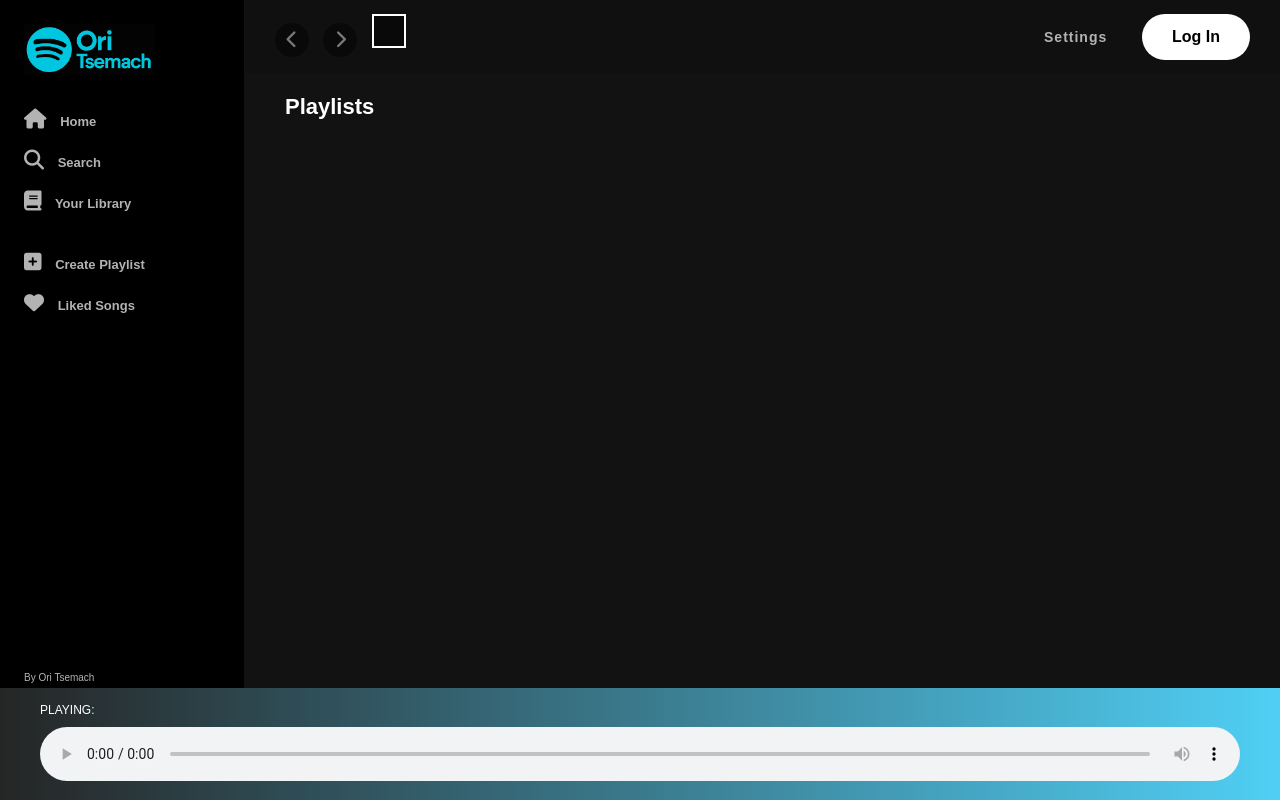
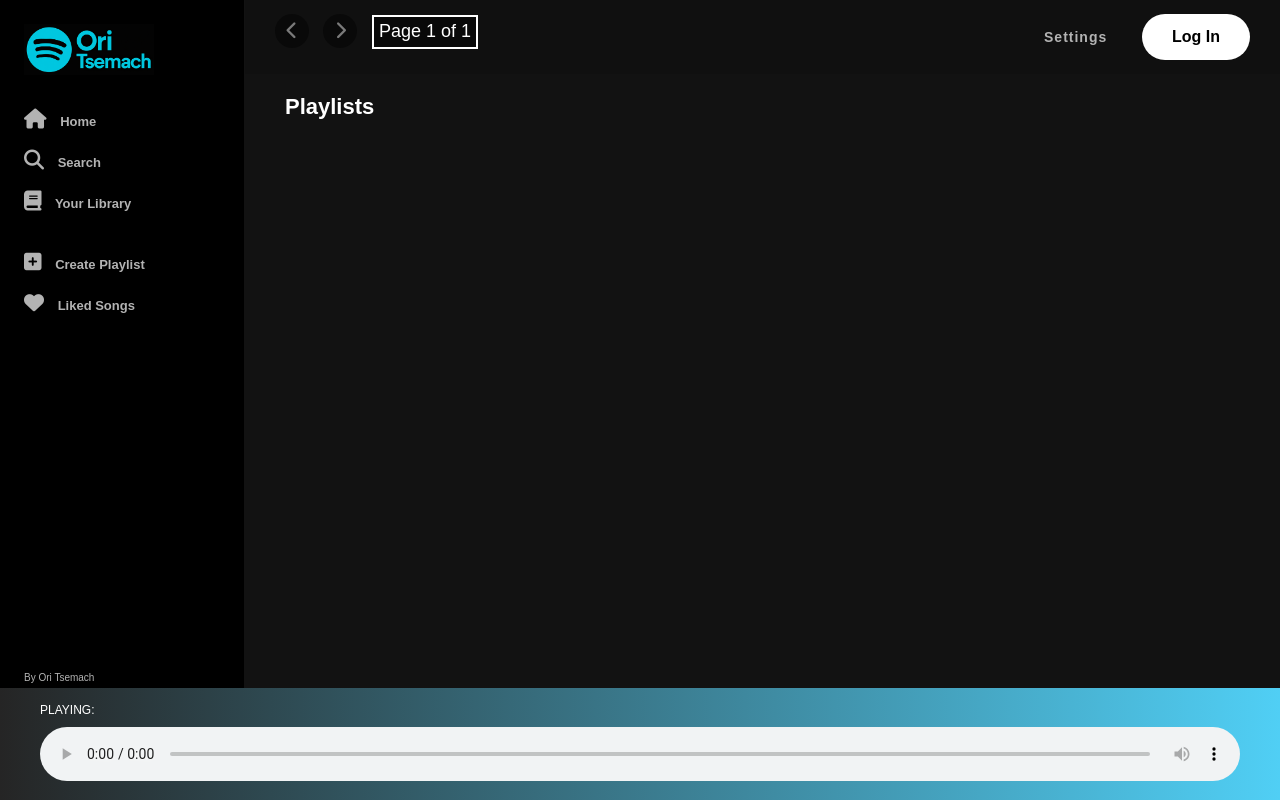
Before and after one commit to orizem/FastAPI-Cloud-Audio-Player, a FastAPI app: template app/templates/index.html in a window 1280 px wide. Run offline with FastAPI, Linux system fonts and the light colour scheme; the template is opened without the code that fills it, so the values that code supplies are empty; some libraries are stand-ins or nearby versions.

Commit message:
dom rendering instead or reload routes

```diff
--- a/app/main.py
+++ b/app/main.py
@@ -21,9 +21,22 @@
 templates = Jinja2Templates(directory="app/templates")
 
 
+@app.get("/app")
+async def index(request: Request):
+    return templates.TemplateResponse(
+        "index.html",
+        {
+            "request": request,
+            "audio_files": [],
+            "page": 1,
+            "PAGE_SIZE": PAGE_SIZE,
+        },
+    )
+
+
 @app.get("/")
 async def home():
-    return RedirectResponse(url="/1", status_code=302)
+    return RedirectResponse(url="/app", status_code=302)
 
 
 @app.get("/{page}")
@@ -49,14 +62,4 @@
             (PAGE_SIZE, (page - 1) * PAGE_SIZE),
         )
         audio_files = await cursor.fetchall()
-
-    # Render the template with the retrieved data
-    return templates.TemplateResponse(
-        "index.html",
-        {
-            "request": request,
-            "audio_files": audio_files,
-            "page": page,
-            "PAGE_SIZE": PAGE_SIZE,
-        },
-    )
+    return {"audio_files": audio_files, "page": page, "MAX_PAGE": MAX_PAGE}
--- a/app/static/js/app.js
+++ b/app/static/js/app.js
@@ -1,38 +1,52 @@
-// document.addEventListener("DOMContentLoaded", function () {
-//   const searchInput = document.getElementById("searchInput");
-//   searchInput.addEventListener("input", function () {
-//     const filter = this.value.toLowerCase();
-//     document.querySelectorAll("tbody tr").forEach((row) => {
-//       const text = row.textContent.toLowerCase();
-//       row.style.display = text.includes(filter) ? "" : "none";
-//     });
-//   });
-// });
+async function loadPage(page) {
+  const response = await fetch(`/${page}`);
+  const data = await response.json();
+
+  // Update the content with the new audio files
+  const audioList = document.getElementById("audio-list");
+  audioList.innerHTML = ""; // Clear current content
+
+  data.audio_files.forEach((audio) => {
+    audioList.innerHTML += `
+      <div class="item">
+      <img
+        src="https://canto-wp-media.s3.amazonaws.com/app/uploads/2019/11/19191844/audio-file-types-36-768x704.jpg"
+      />
+      <div class="play">
+        <span
+          class="fa fa-play"
+          onclick="handlePlay(this)"
+          data-audio-id="${audio}"
+        ></span>
+      </div>
+      <h4>${audio}</h4>
+      <p>Text here...</p>
+    </div>
+    `;
+  });
+
+  // Update pagination
+  const pagination = document.getElementById("pagination");
+  pagination.innerHTML = `Page ${data.page} of ${data.MAX_PAGE}`;
+  pagination.dataset.page = `${data.page}`;
+  pagination.dataset.maxPage = `${data.MAX_PAGE}`;
+}
 
 function handlePrevPage(el) {
-  const currentPath = window.location.pathname;
-  const match = currentPath.match(/^\/(\d+)$/);
-
-  if (match) {
-    const currentPage = parseInt(match[1]);
-    const prevPage = currentPage - 1 > 0 ? currentPage - 1 : 1;
-
-    window.location.href = `/${prevPage}`;
-  } else {
-    console.log("No page number found in the path.");
-  }
+  const pagination = document.getElementById("pagination");
+  const currentPage = parseInt(pagination.dataset.page);
+  const prevPage = currentPage - 1 > 0 ? currentPage - 1 : 1;
+  loadPage(prevPage);
 }
 
 function handleNextPage(el) {
-  const currentPath = window.location.pathname;
-  const match = currentPath.match(/^\/(\d+)$/);
+  const pagination = document.getElementById("pagination");
+  const currentPage = parseInt(pagination.dataset.page);
+  const nextPage =
+    currentPage + 1 <= pagination.dataset.maxPage
+      ? currentPage + 1
+      : pagination.dataset.maxPage;
+  loadPage(nextPage);
+}
 
-  if (match) {
-    const currentPage = parseInt(match[1]);
-    const nextPage = currentPage + 1;
-
-    window.location.href = `/${nextPage}`;
-  } else {
-    console.log("No page number found in the path.");
-  }
-}
+loadPage(1);
--- a/app/templates/index.html
+++ b/app/templates/index.html
@@ -103,32 +103,19 @@
       <div class="playlists">
         <h2>Playlists</h2>
 
-        <div class="list">
-          {% for audio in audio_files %}
-          <div class="item">
-            <img
-              src="https://canto-wp-media.s3.amazonaws.com/app/uploads/2019/11/19191844/audio-file-types-36-768x704.jpg"
-            />
-            <div class="play">
-              <span
-                class="fa fa-play"
-                onclick="handlePlay(this)"
-                data-audio-id="{{ audio[0] | safe }}"
-              ></span>
-            </div>
-            <h4>{{ audio[0] | safe }}</h4>
-            <p>Text here...</p>
-          </div>
-          {% endfor %}
+        <div class="list" id="audio-list">
         </div>
       </div>
+    </div>
+
+    <div id="pagination" data-page="1" data-max-page="1">
     </div>
 
     <div class="preview">
       <div class="text">
         <h6>Playing:</h6>
         <audio id="audio_id" controls>
-          <source src="/api/audio/BBBBBBBB.mp3" type="audio/mpeg" />
+          <source src="/api/audio/#" type="audio/mpeg" />
           Your browser does not support the audio element.
         </audio>
       </div>
```
